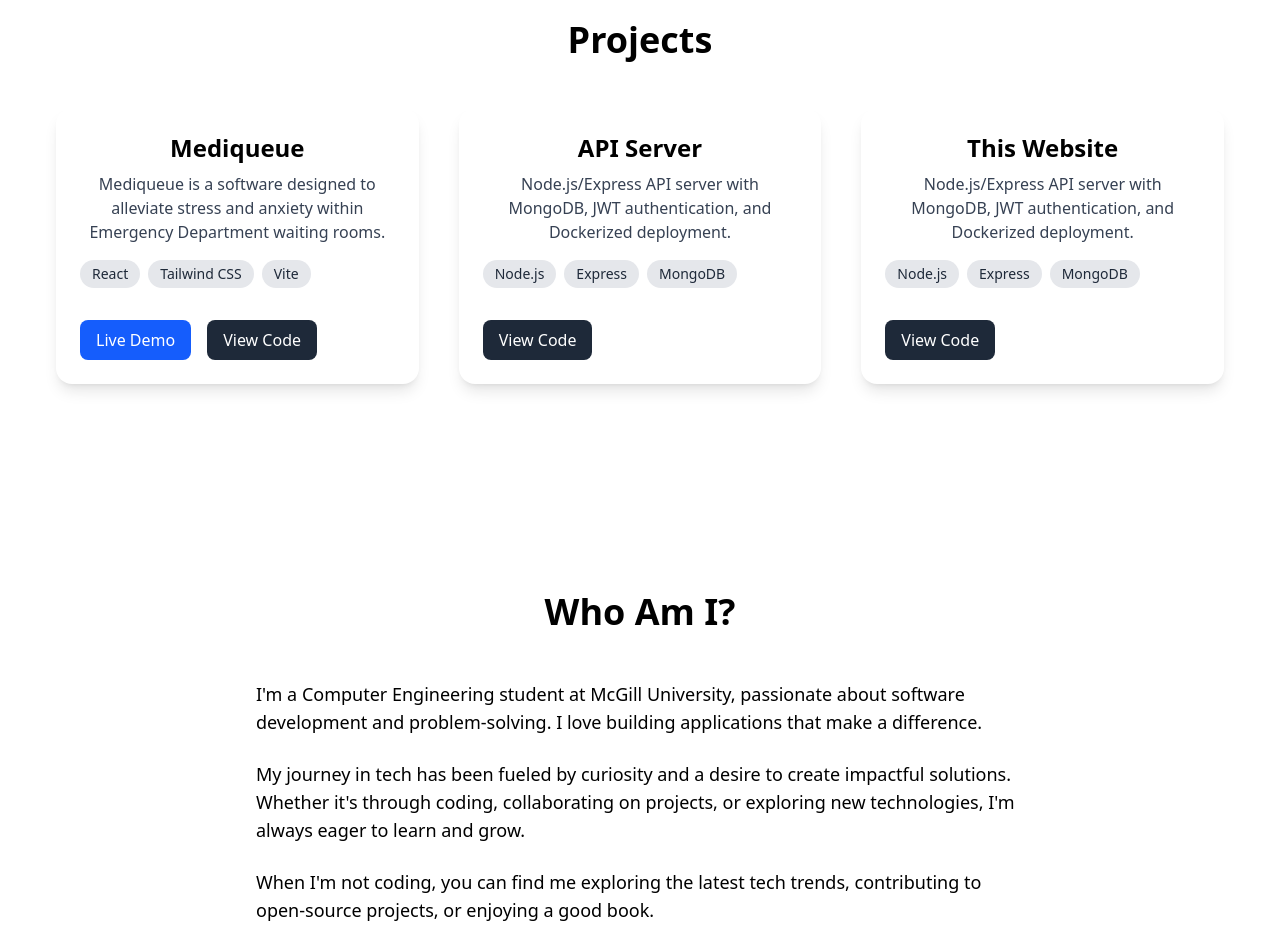
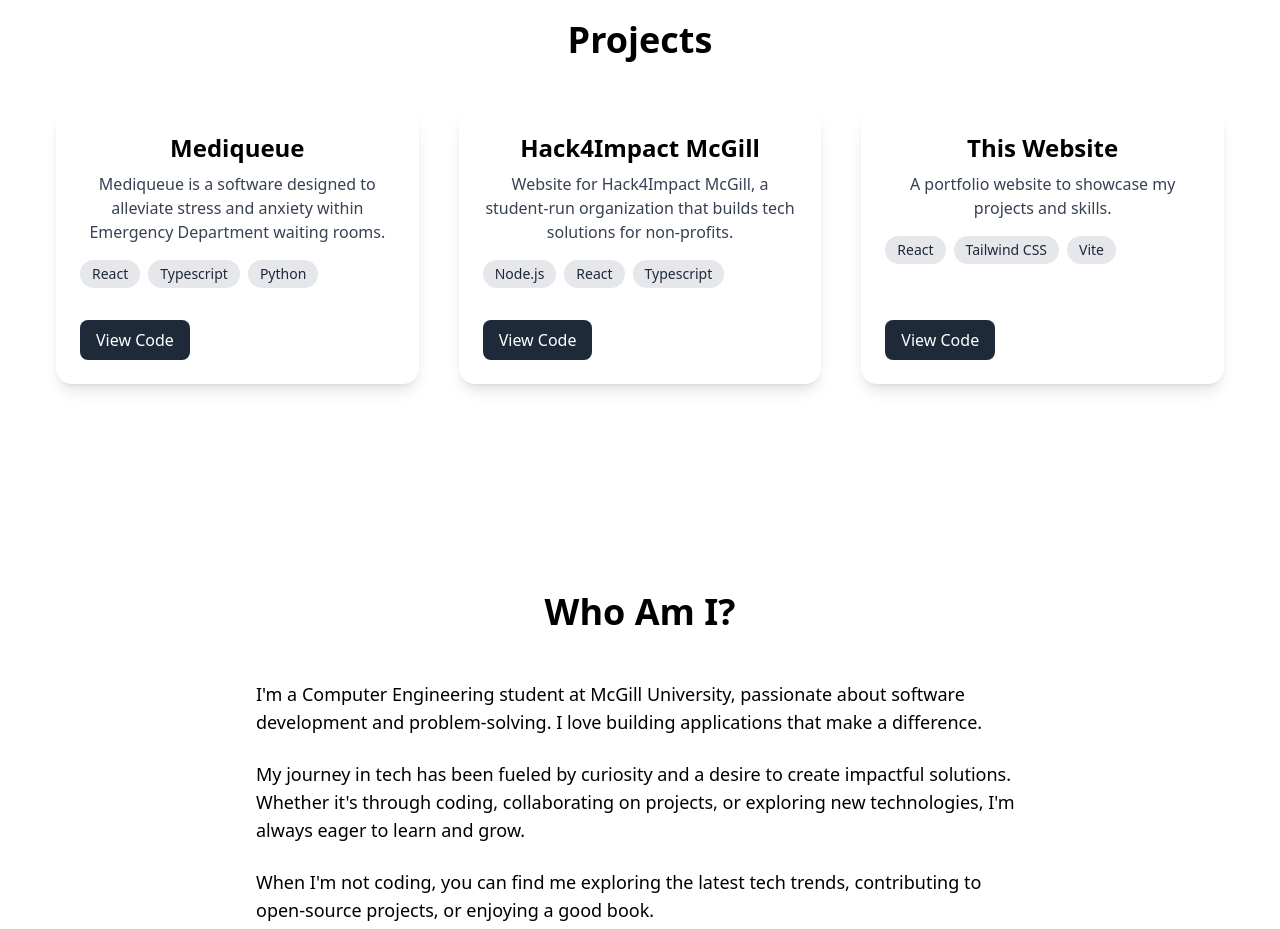
Before and after one commit to Gui-Oba/Portfolio, a React (Vite) app: page / in a window 1280 px wide. Shown: the part 960-1889 px from the top of the page. Built offline with nearby package versions, Linux system fonts and the light colour scheme.

Commit message:
Fixed projects

```diff
--- a/src/App.jsx
+++ b/src/App.jsx
@@ -53,22 +53,21 @@
               <ProjectCard
                 title="Mediqueue"
                 description="Mediqueue is a software designed to alleviate stress and anxiety within Emergency Department waiting rooms."
-                techStack={['React', 'Tailwind CSS', 'Vite']}
-                demoLink="https://your-demo-url.com"
+                techStack={['React', 'Typescript', 'Python']}
                 repoLink="https://github.com/Gui-Oba/mediqueue"
               />
               <ProjectCard
-                title="API Server"
-                description="Node.js/Express API server with MongoDB, JWT authentication, and Dockerized deployment."
-                techStack={['Node.js', 'Express', 'MongoDB']}
-                repoLink="https://github.com/yourusername/api-server"
+                title="Hack4Impact McGill"
+                description="Website for Hack4Impact McGill, a student-run organization that builds tech solutions for non-profits."
+                techStack={['Node.js', 'React', 'Typescript']}
+                repoLink="https://github.com/Gui-Oba/Hack4Impact-McGill-Website"
               />
 
               <ProjectCard
                 title="This Website"
-                description="Node.js/Express API server with MongoDB, JWT authentication, and Dockerized deployment."
-                techStack={['Node.js', 'Express', 'MongoDB']}
-                repoLink="https://github.com/yourusername/api-server"
+                description="A portfolio website to showcase my projects and skills."
+                techStack={['React', 'Tailwind CSS', 'Vite']}
+                repoLink="https://github.com/Gui_Oba/Portfolio"
               />
               {/* Add more <ProjectCard /> instances as needed */}
             </div>
```
